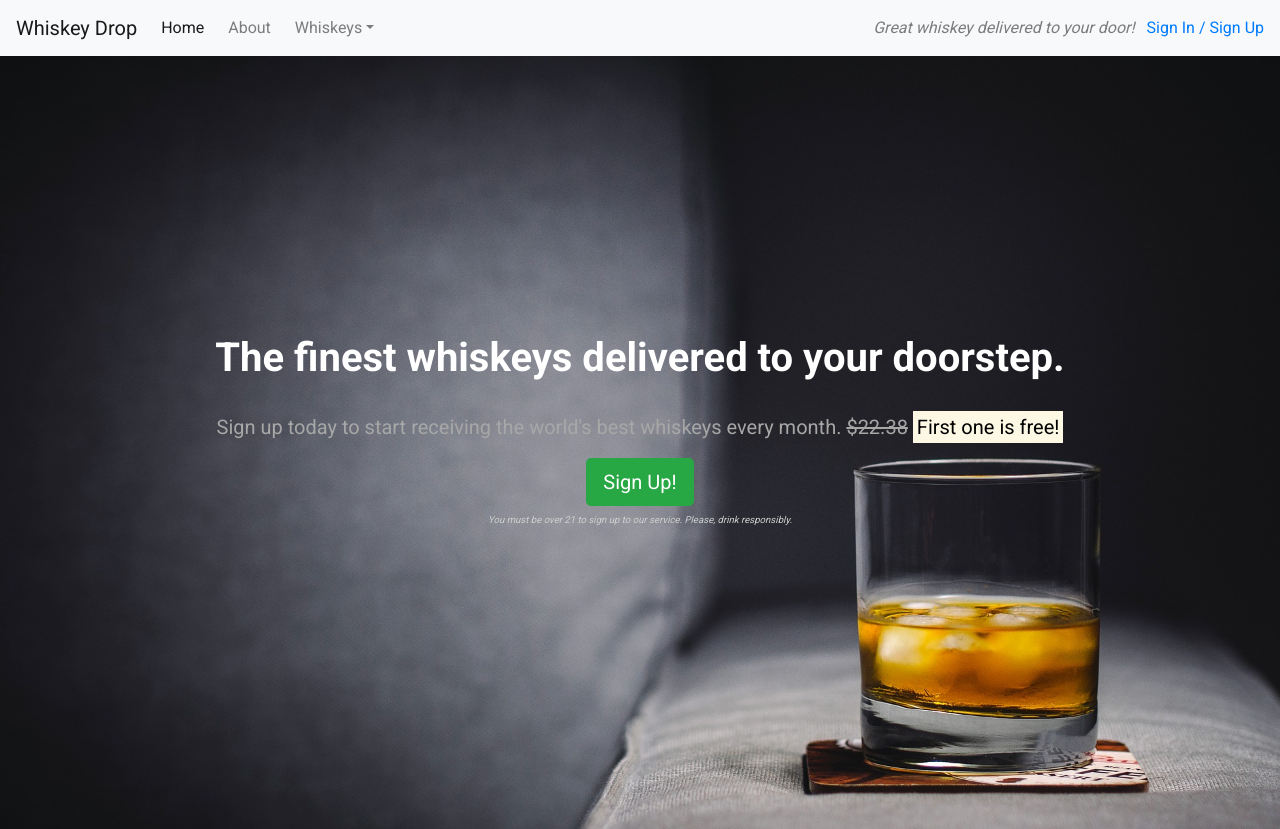
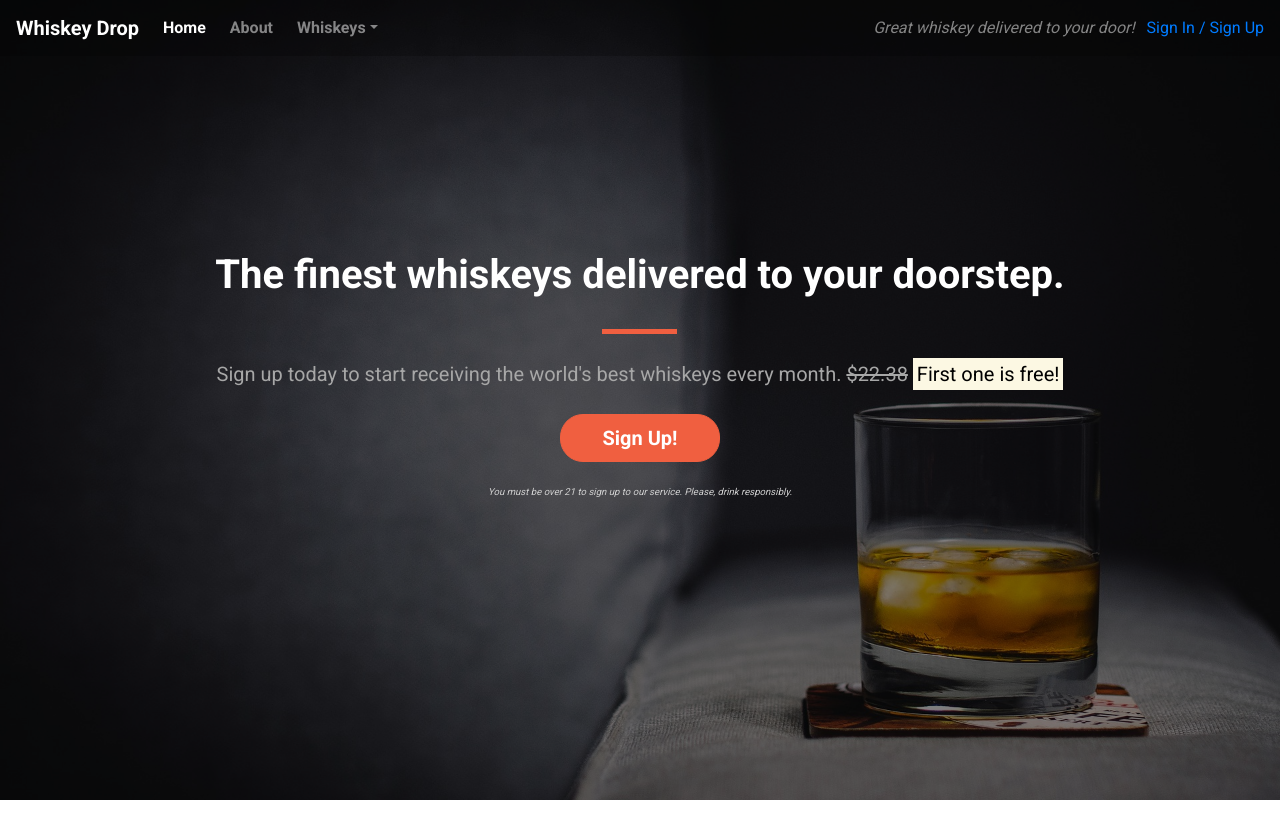
Before and after one commit to BobHerold/WhiskeyDrop, a plain HTML site: page index.html in a window 1280 px wide. Shown: the top 829 px of the page. Drawn offline with nearby package versions, Linux system fonts and the light colour scheme.

Commit message:
Added my styling to navbar

```diff
--- a/css/style.css
+++ b/css/style.css
@@ -16,13 +16,72 @@ body {
   display: flex;
   align-items: center;
   justify-content: center;
+
+  position: relative;
+}
+
+.opaque-overlay{
+    position: absolute;
+    top: 0;
+    left: 0;
+    height: 100%;
+    width: 100%;
+    background-color: rgba(0,0,0,0.5)
 }
 
 .quotes-container{}
 
 .features-container{}
 
+/*Block dividers*/
+
+.block-divider{
+    width: 75px;
+    height: 5px;
+    border: 0;
+    }
+
+.block-divider--orange{
+    background-color: #f05f40;
+}
+
+.block-divider--short{
+    width: 35px;
+}
+}
+
 .monthlyfavs-container{}
+
+/* Navbar*/
+
+.navalert-container {
+    position: absolute;
+    top: 0;
+    left: 0;
+    padding-left: 0;
+    padding-right: 0;
+    z-index: 1;
+}
+
+.navbar {
+    margin-bottom: 0;
+    border: 0;
+    width: 100%;
+    background-color: rgba(0,0,0,0.25);
+
+}
+
+.navbar .navbar-toggler {
+    border: 0;
+}
+
+.navbar-brand {
+        font-weight: bold;
+}
+
+.navbar .navbar-nav a {
+    font-weight: bold;
+}
 
 /*Jumbotron*/
 
@@ -36,7 +95,7 @@ body {
     margin-bottom: 30px
 }
 .jumbotron .lead {
-     font-weight: 300;
+     margin: 25px 0;
      color: #a7a7a7;
  }
 
@@ -46,3 +105,26 @@ body {
     font-style: italic;
     color: #d0d0d0;
 }
+
+/* Buttons*/
+
+.btn--cta{
+    font-weight: bold;
+    border-radius: 23px;
+    width: 160px;
+}
+
+.btn--red{
+    color: white;
+    background-color: #f05f40;
+    border-color: #f05f40;
+
+}
+
+.btn--red:hover,
+.btn--red:active,
+.btn--red:focus,
+.btn--red:active:focus {
+    background-color: #df4929;
+    border-color: #df4929;
+}
--- a/index.html
+++ b/index.html
@@ -19,7 +19,8 @@
 </head>
 
 <body>
-	<nav class="navbar navbar-light navbar-expand-sm bg-light">
+    <div class="container-fluid navalert-container">
+	<nav class="navbar navbar-dark navbar-expand-sm">
 		<a href="/" class="navbar-brand">Whiskey Drop</a>
 		<button class="navbar-toggler ml-auto" type="button" data-toggle="collapse" data-target="#navbarNavDropdown" aria-controls="navbarNavDropdown" aria-expanded="false" aria-label="Toggle navigation">
         <span class="navbar-toggler-icon"></span></button>
@@ -47,6 +48,7 @@
 			</div>
 		</div>
 	</nav>
+    </div>
      <!--<div class="container alert-container">-->
     <!--    <div class="row d-none d-sm-block">-->
     <!--        <div class="col-12">-->
@@ -58,15 +60,17 @@
     <!--</div>-->
 	<div class="container-fluid callout-container">
 		<!-- Callout -->
+        <div class="opaque-overlay">&nbsp;</div>
 		<div class="row">
 			<div class="col-12">
 				<section class="callout jumbotron text-center">
 					<h1 class="jumbotron-header">The finest whiskeys delivered to your doorstep.</h1>
+                    <hr class="block-divider block-divider--orange">
 					<p class="lead">Sign up today to start receiving the world's best whiskeys every month.
 						<s class="d-none d-sm-inline">$22.38</s>
 						<span class="d-inline d-sm-none"><br></span>
 						<strong><mark>First one is free!</mark></strong></p>
-					<button class="btn btn-success btn-lg" data-toggle="modal" data-target="#signUpModal">Sign Up!</button>
+					<p><button class="btn btn-lg btn--cta btn--red" data-toggle="modal" data-target="#signUpModal">Sign Up!</button></p>
 					<p class="text-muted">
 						<small>You must be over 21 to sign up to our service. Please, drink responsibly. </small></p>
 				</section>
```
